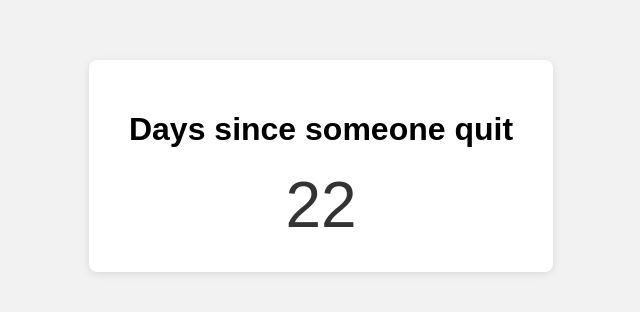
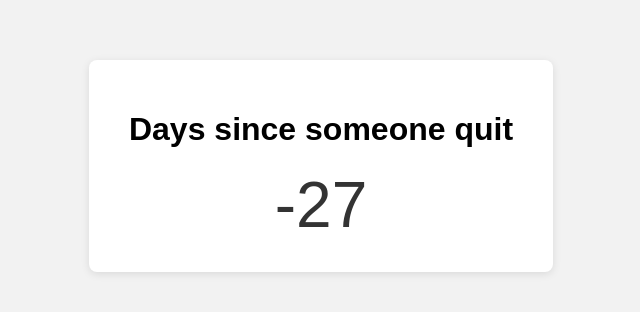
Before and after one commit to yarimiz/days-since-quit, a plain HTML site: page index.html in a window 1280 px wide. Shown: the part 234-546 px from the top of the page, without its empty margins (319-959 px from the left). Drawn offline with Linux system fonts and the light colour scheme.

Commit message:
Update index.html

```diff
--- a/index.html
+++ b/index.html
@@ -40,7 +40,7 @@
     function updateDays() {
       // Create a Date object for February 5, 2025.
       // Note: In JavaScript, months are 0-indexed (0 = January, 1 = February, …)
-      const startDate = new Date(2025, 1, 5); // 2025-02-05
+      const startDate = new Date(2025, 2, 26); // 2025-02-05
       const now = new Date();
 
       // Calculate the time difference in milliseconds
```
